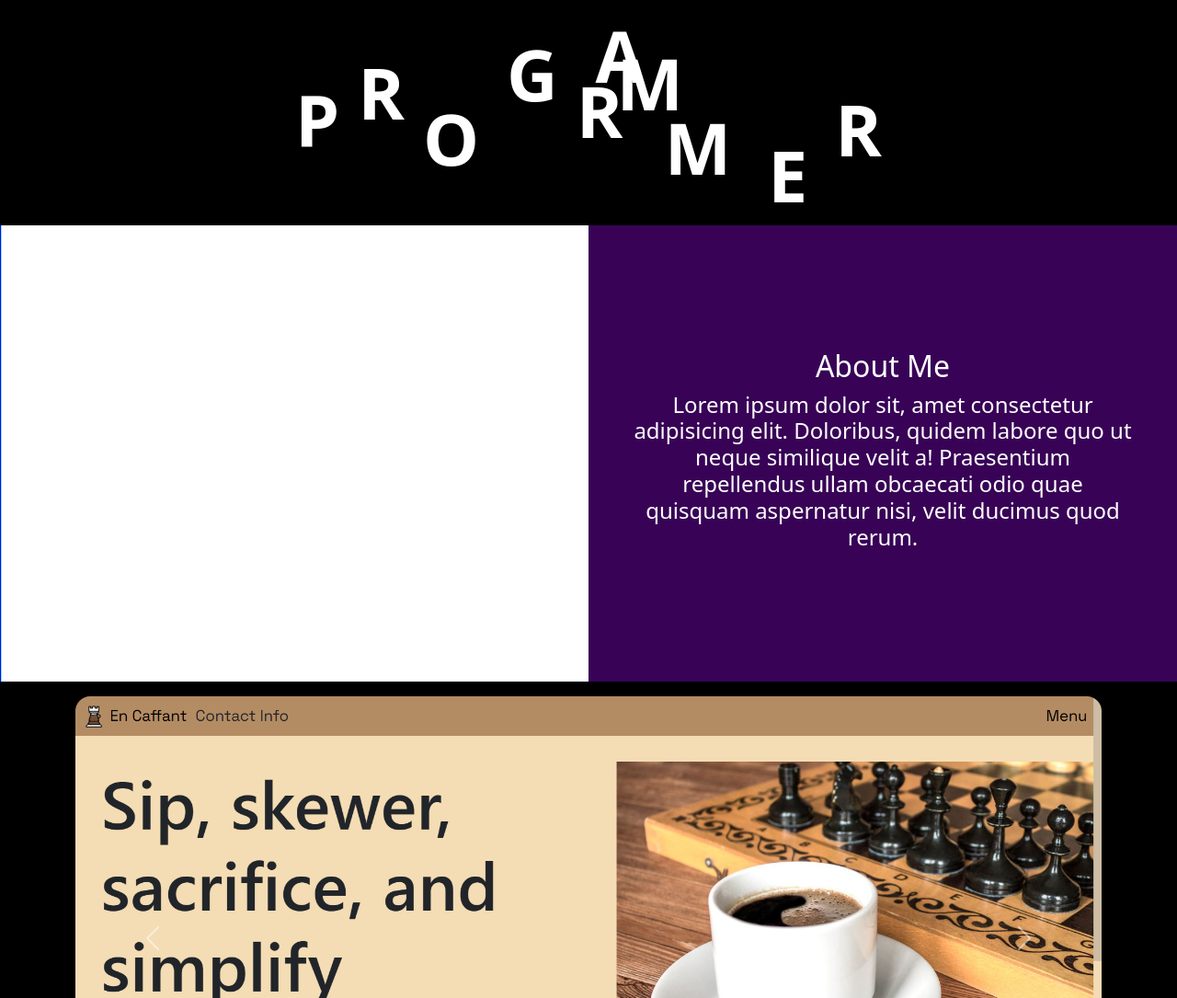
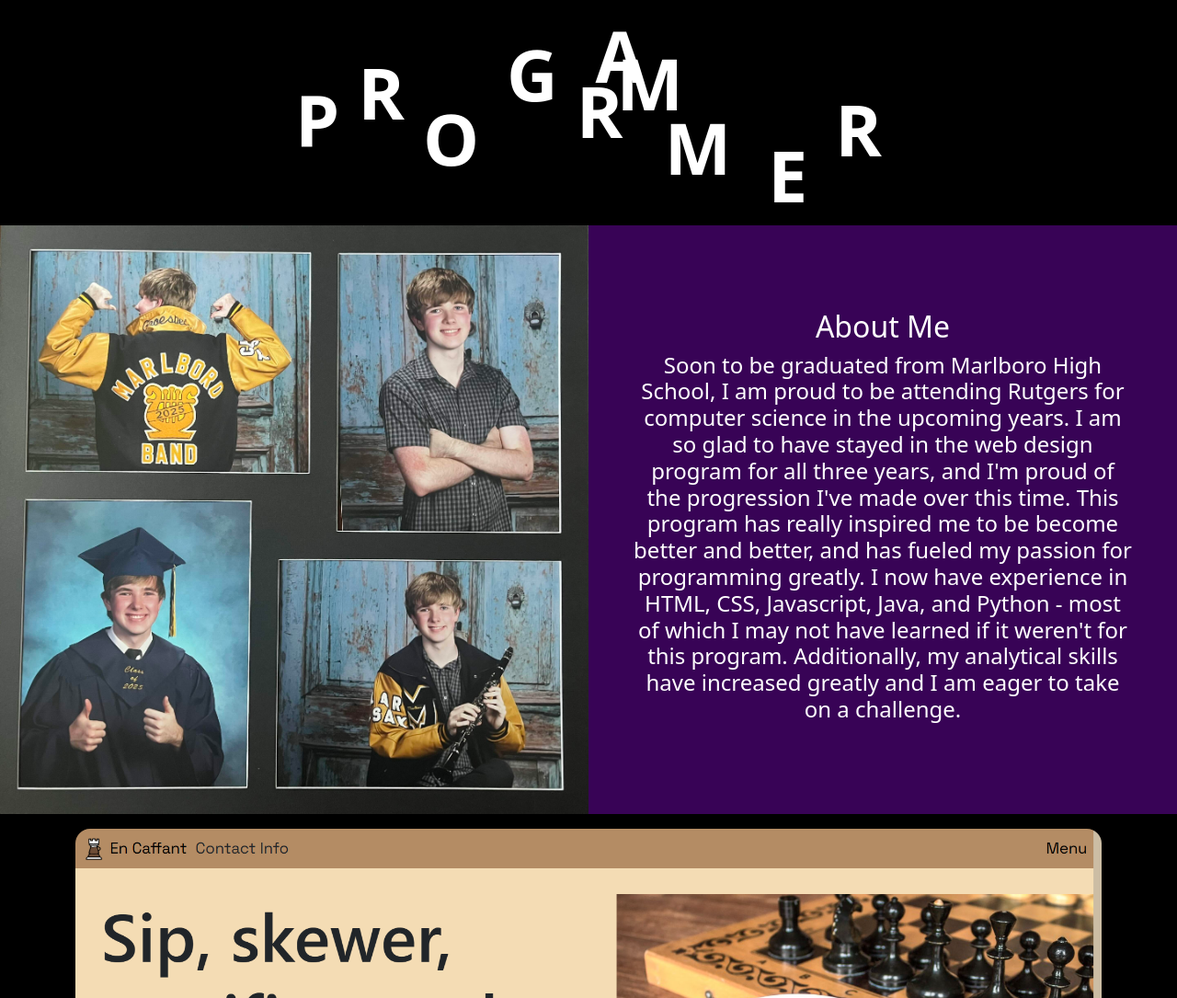
Before and after one commit to J-Groesbeck/Groesbeck-Portfolio, a plain HTML site: page index.html in a window 1280 px wide. Shown: the part 555-1640 px from the top of the page at 92% size. Drawn offline with nearby package versions, Linux system fonts and the light colour scheme.

Commit message:
Done (assuming it looks good on chromebook please please please)

```diff
--- a/index.html
+++ b/index.html
@@ -2,11 +2,11 @@
 <html lang="en">
 
 <head>
-    <title>Title</title>
+    <title>Home - Jacob Groesbeck's Portfolio</title>
     <!-- Required meta tags -->
     <meta charset="utf-8" />
     <meta name="viewport" content="width=device-width, initial-scale=1, shrink-to-fit=no" />
-
+    <link rel="icon" href="imgs/logo.png">
     <link rel="stylesheet" href="style.css">
     <link rel="stylesheet" href="temp.css">
     <!-- Link to the Font Awesome stylesheet for icons -->
@@ -123,15 +123,13 @@
             </div>
             <div class="row">
                 <div class="col-12 col-lg-6 no-gutter">
-                    <img class="w-100" src="imgs/white.jpg">
+                    <img class="w-100" src="imgs/senior-photos.jpg">
                 </div>
                 <div class="col-12 col-lg-6 no-gutter text-center vertical-center py-2 px-5"
                     style="background-color: #380356;">
                     <h2 class="subtitle-text">About Me</h2>
                     <h4>
-                        Lorem ipsum dolor sit, amet consectetur adipisicing elit. Doloribus, quidem labore quo ut neque
-                        similique velit a! Praesentium repellendus ullam obcaecati odio quae quisquam aspernatur nisi,
-                        velit ducimus quod rerum.
+                        Soon to be graduated from Marlboro High School, I am proud to be attending Rutgers for computer science in the upcoming years. I am so glad to have stayed in the web design program for all three years, and I'm proud of the progression I've made over this time. This program has really inspired me to be become better and better, and has fueled my passion for programming greatly. I now have experience in HTML, CSS, Javascript, Java, and Python - most of which I may not have learned if it weren't for this program. Additionally, my analytical skills have increased greatly and I am eager to take on a challenge.
                     </h4>
                 </div>
             </div>
```
Also changed, not shown: contact.html (+2 -2 lines), portfolio.html (+2 -2 lines), imgs/logo.png (added), imgs/senior-photos.jpg (added).
